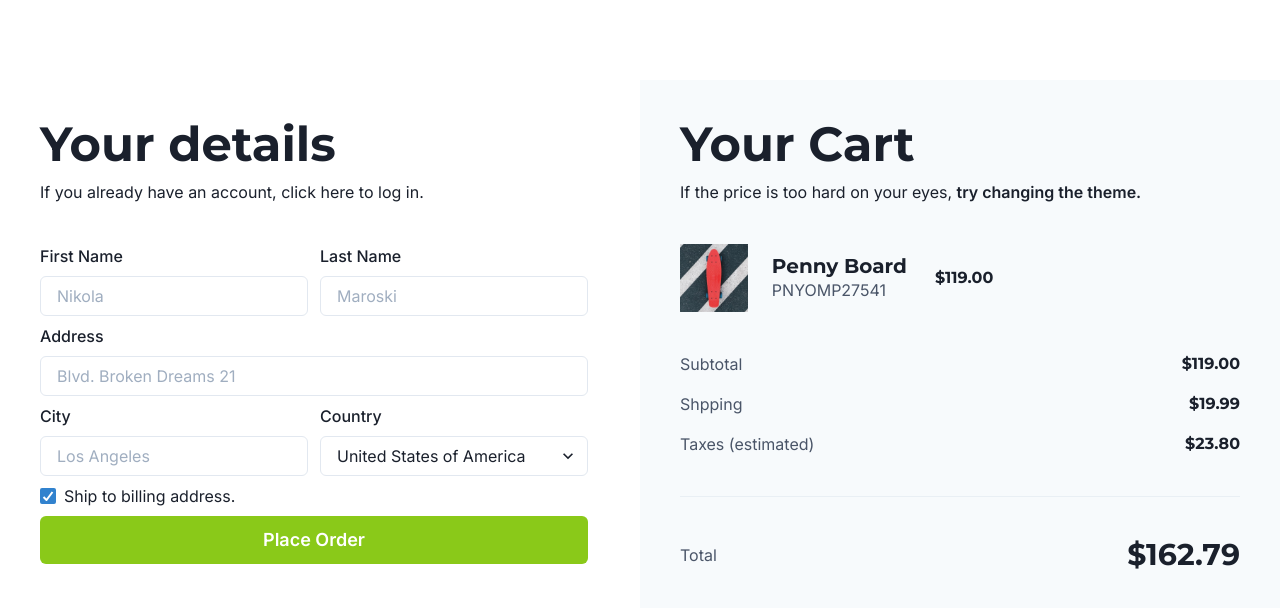
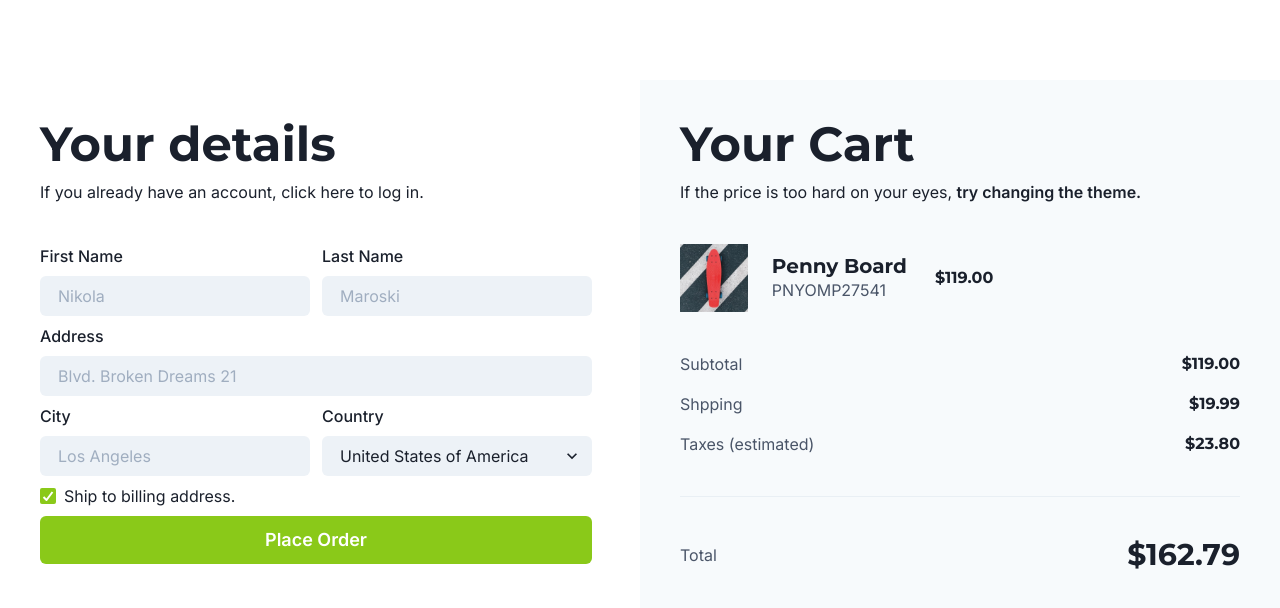
Before and after one commit to NikolaMaroski/chakra-ui-demo, a Next.js app: page / in a window 1280 px wide. Shown: the top 608 px of the page. Built offline with nearby package versions, Linux system fonts and the light colour scheme.

Commit message:
Use Theme Extensions in Chakra UI

```diff
--- a/src/theme/theme.ts
+++ b/src/theme/theme.ts
@@ -1,4 +1,4 @@
-import { extendTheme, theme as base } from "@chakra-ui/react";
+import { extendTheme, theme as base, withDefaultColorScheme, withDefaultVariant } from "@chakra-ui/react";
 
 const theme = extendTheme({
         colors: {
@@ -19,6 +19,15 @@ const theme = extendTheme({
             heading: `Montserrat, ${base.fonts?.heading}`, //if specified font doesn't load the default one will
             body: `Inter, ${base.fonts?.body}`
         }
-});
+    },
+    withDefaultColorScheme({
+        colorScheme: 'brand',
+        components: ['Checkbox']
+    }),
+    withDefaultVariant({
+        variant: 'filled',
+        components: ['Input', 'Select']
+    })
+);
 
 export default theme;
```
Lines whose indentation alone changed are shown as unchanged.
